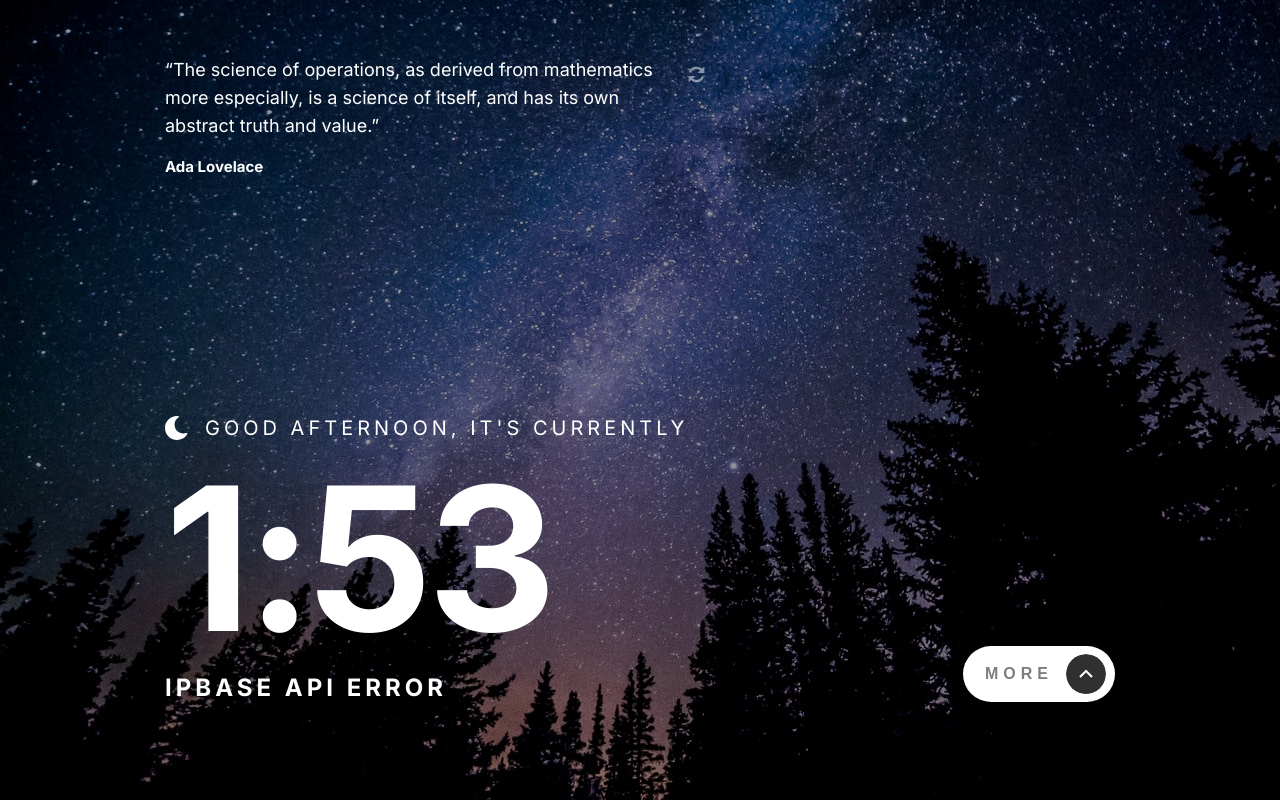
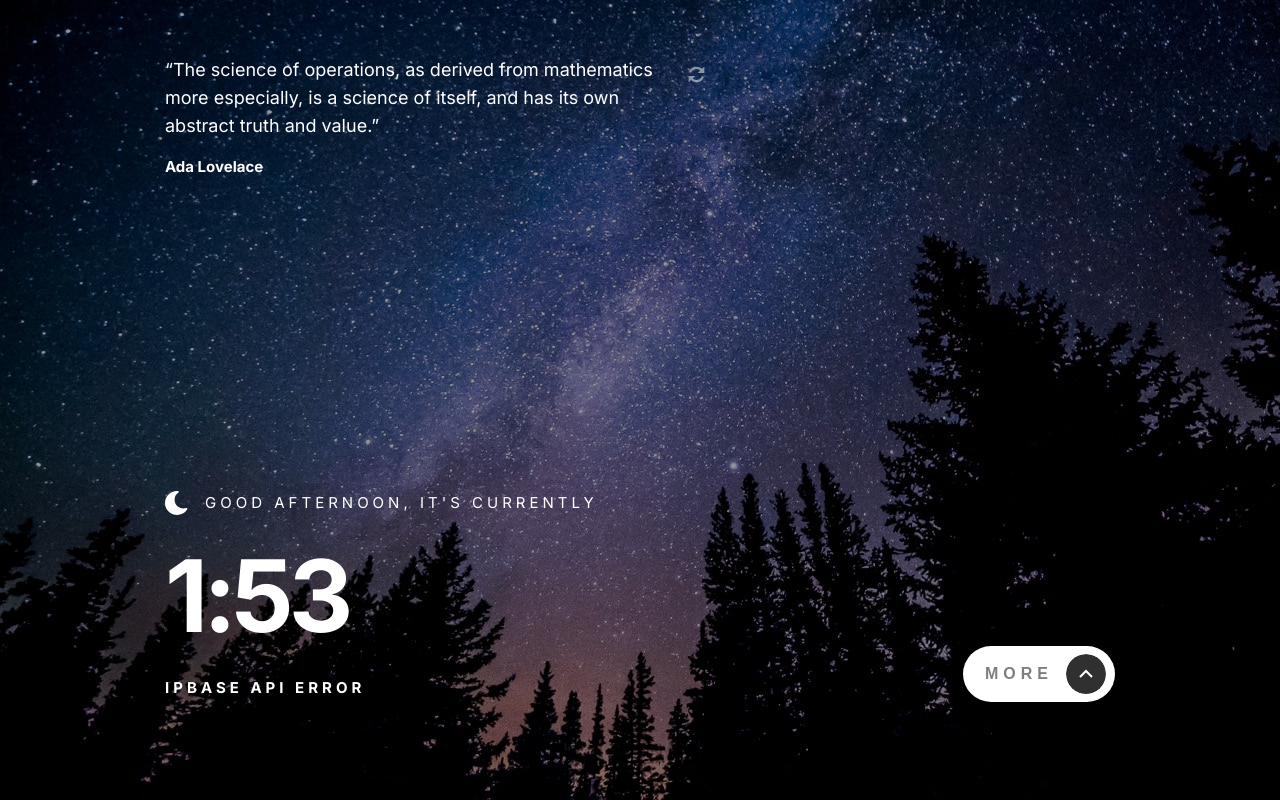
Before and after one commit to pronoia9/pun-manteau, a React (Vite) app: page / in a window 1280 px wide. Built offline with nearby package versions, Linux system fonts and the light colour scheme; no server answers.

Commit message:
lower font sizes with low height

```diff
--- a/src/components/Time.jsx
+++ b/src/components/Time.jsx
@@ -1,13 +1,13 @@
-import styled from 'styled-components';
+import styled, { css } from 'styled-components';
 import { motion } from 'framer-motion';
 
 import { SplitText } from '../components';
 import { timeMotion } from '../motion';
 import { getTimeOfDayIcon, getTimeOfDayString, getTimeHours, getTimeMinutes, rem } from '../utils';
 
-export const Time = ({ time, ipbase }) => {
+export const Time = ({ time, ipbase, height }) => {
   return (
-    <Container className='time-container' layout {...timeMotion.container}>
+    <Container className='time-container' $height={height} layout {...timeMotion.container}>
       <Text className='time-text'>
         <motion.img src={`/icons/icon-${getTimeOfDayIcon(time.datetime)}.svg`} {...timeMotion.icon} />
         <SplitText text={`Good ${getTimeOfDayString(time.datetime)}`} elementType='h4' childrenProps={{ className: 'extra' }}>
@@ -45,6 +45,12 @@ const Container = styled(motion.div)`
       font-size: ${rem(15)};
     }
 
+    ${({ $height }) =>
+      $height < 815 &&
+      css`
+        font-size: ${rem(15)};
+      `}
+
     .extra {
       @media (max-width: ${rem(600)}) {
         display: none;
@@ -68,6 +74,13 @@ const Container = styled(motion.div)`
       font-size: ${rem(100)};
       line-height: ${rem(125)};
     }
+
+    ${({ $height }) =>
+      $height < 815 &&
+      css`
+        font-size: ${rem(100)};
+        line-height: ${rem(125)};
+      `}
   }
 
   /* IDK, daylight savings? */
@@ -84,6 +97,12 @@ const Container = styled(motion.div)`
     @media (max-width: ${rem(560)}) {
       font-size: ${rem(15)};
     }
+
+    ${({ $height }) =>
+      $height < 815 &&
+      css`
+        font-size: ${rem(15)};
+      `}
   }
 
   /* Location */
@@ -96,6 +115,12 @@ const Container = styled(motion.div)`
     @media (max-width: ${rem(560)}) {
       font-size: ${rem(15)};
     }
+
+    ${({ $height }) =>
+      $height < 815 &&
+      css`
+        font-size: ${rem(15)};
+      `}
   }
 `;
 
```
